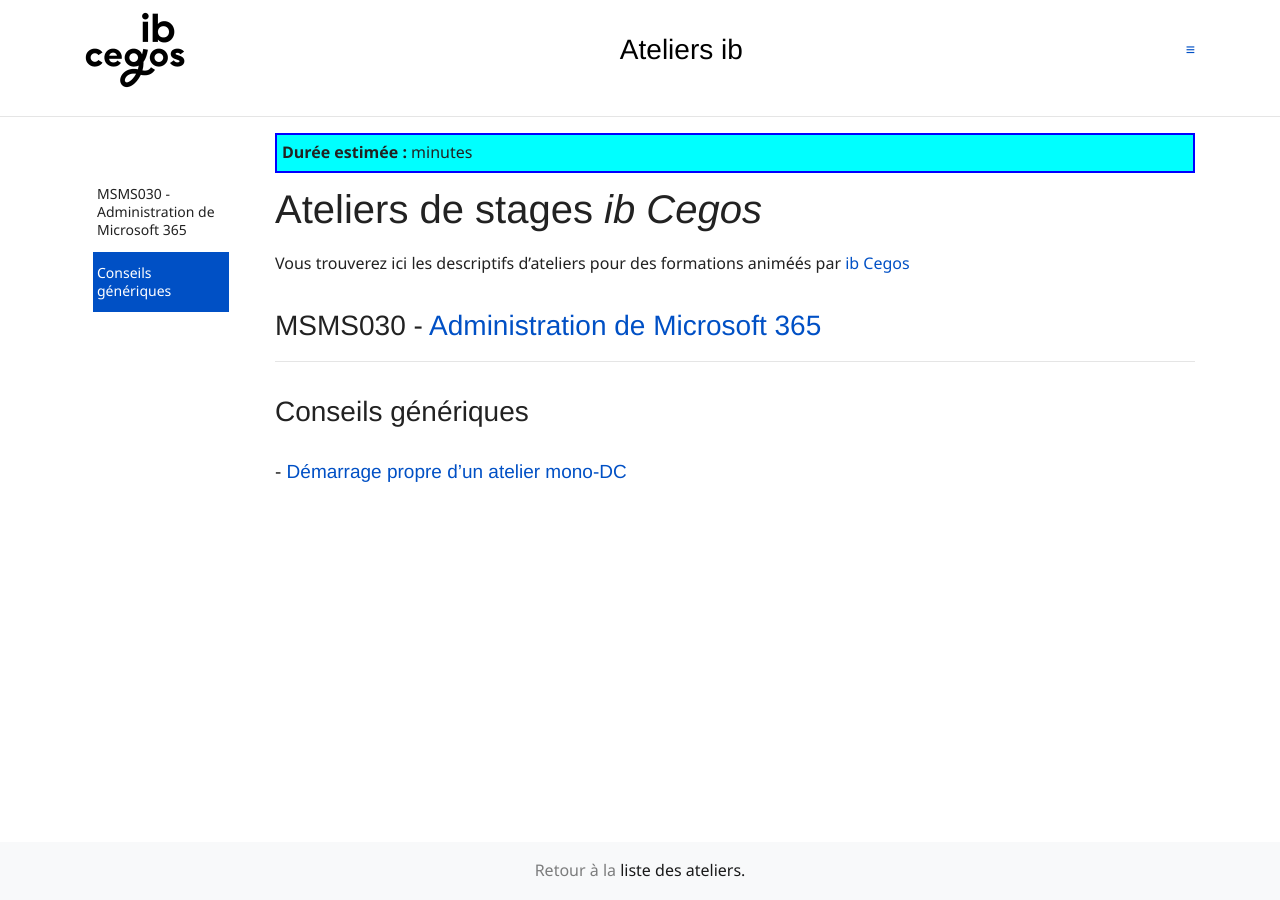
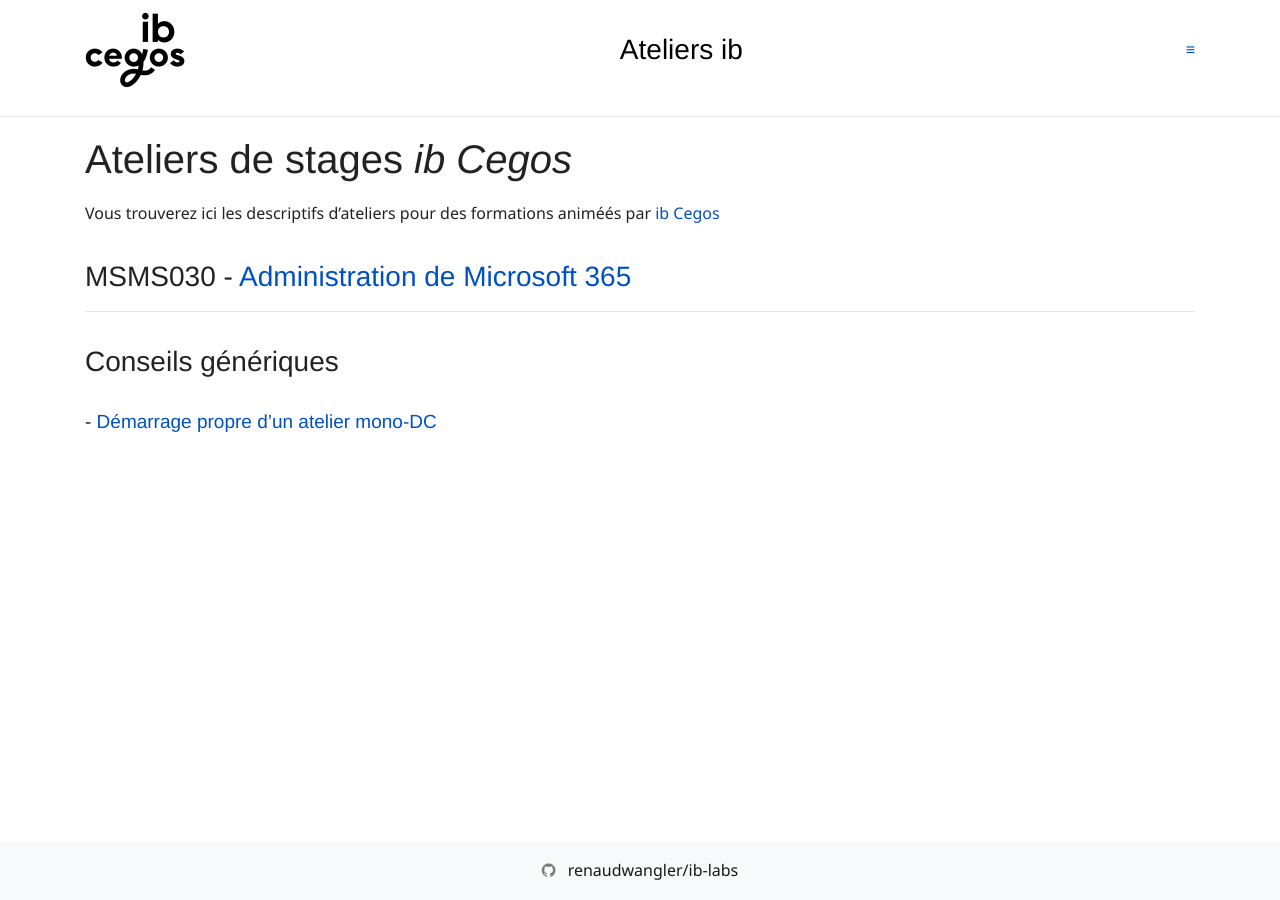
Before and after one commit to renaudwangler/ib-labs, a Jekyll site: the page built from index.md, in a window 1280 px wide. Built offline with Jekyll 4.4.1, drawn with Linux system fonts in a browser that asks for light colours; nearby versions of some CDN libraries; comment, search, counter and statistics services are not loaded; part of the change alters nothing that is shown.

Commit message:
correct homePage

```diff
--- a/_layouts/home.html
+++ b/_layouts/home.html
@@ -9,7 +9,7 @@ layout: default
                 <img src="https://renaudwangler.github.io/ib-labs/assets/logo_ibcegos.png" alt="ib Cegos" style="width:100px;height:76px;"/>
             </a>
             <span class="my-1 title text-black">{{ page.title }}</span>
-             <span class="ml-2">&nbsp;</span>
+            <span class="ml-2"><a href="{{ site.github.url }}">&#8801;</a></span>
         </div>
         <!--
         <div class="container d-flex justify-content-between">
--- a/_layouts/page.html
+++ b/_layouts/page.html
@@ -44,7 +44,7 @@ layout: default
     <footer class="fixed-bottom d-print-none">
         <nav class="navbar navbar-light bg-light d-flex justify-content-around">
             <span class="navbar-text">
-                Retour à la <a href="/">liste des ateliers.</a>
+                Retour à la <a href="/ib-labs">liste des ateliers.</a>
             </span>
             {% if page.date %}
             <div id="pageVersion">
--- a/index.md
+++ b/index.md
@@ -1,5 +1,5 @@
 ---
-layout: page
+layout: home
 title: 'Ateliers ib'
 ---
 # Ateliers de stages *ib Cegos*
```
